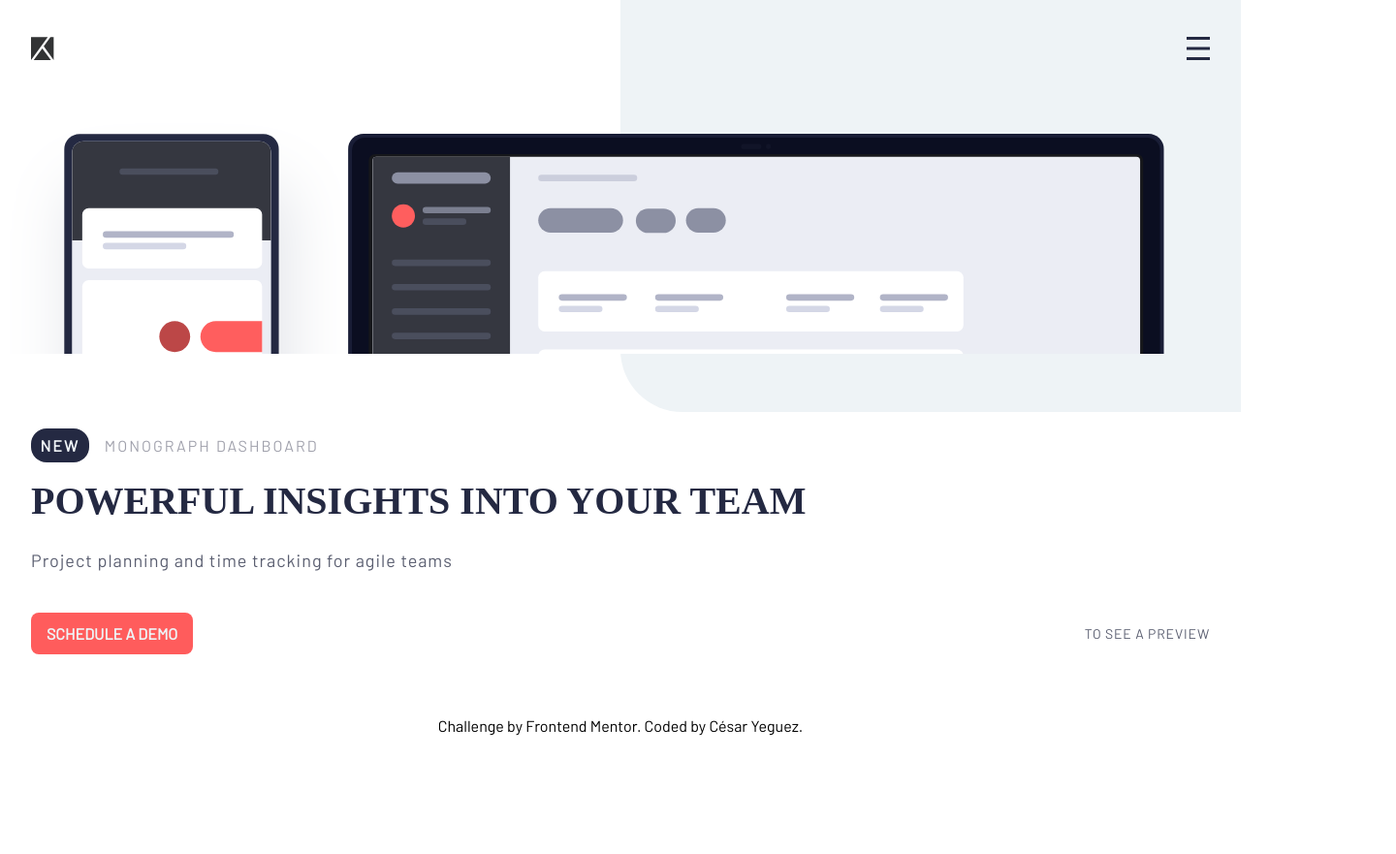
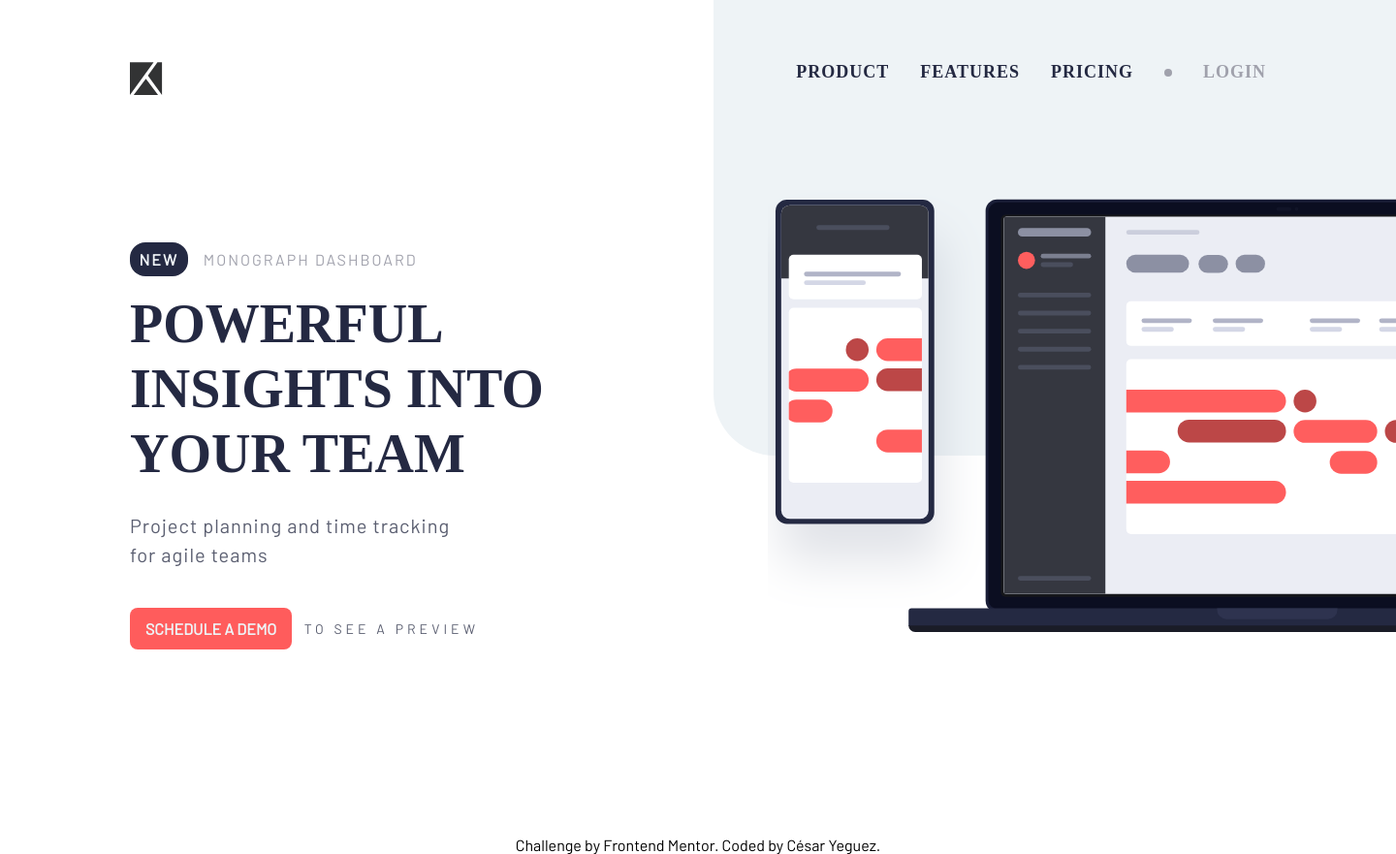
Before and after one commit to cyeguez/-Project-tracking-intro-component, a plain HTML site: page index.html in a window 1280 px wide. Shown: the whole page at 97% size, 1440 px wide, since content can reach past the window. Before the commit the page ends 800 px from the top, so only its background shows below. Drawn offline with Linux system fonts and the light colour scheme; a script that the page names is missing; a web font is replaced by a local one.

Commit message:
Se agrega js al boton del menu, se agregan estilos para modo tablet y desktop

```diff
--- a/index.html
+++ b/index.html
@@ -31,21 +31,23 @@
         src="./images/icon-hamburger.svg"
         alt="icono de menu"
         class="header__icon-menu"
+        id="menu-icon"
       />
       <img
         src="./images/icon-close.svg"
         alt="icono de cerrado"
         class="header__icon-close"
+        id="close-icon"
       />
 
-      <nav class="nav">
+      <nav class="nav nav__hidden ">
         <ul class="nav__links">
           <li class="link">Product</li>
           <li class="link">Features</li>
           <li class="link">Pricing</li>
-          <li class="link punto">.</li>
-          <hr class="linea" />
-          <li class="link">Login</li>
+          <li class="link point"></li>
+          <hr class="line" />
+          <li class="link login">Login</li>
         </ul>
       </nav>
     </header>
--- /dev/null
+++ b/js/app.js
@@ -0,0 +1,15 @@
+const menuIcon = document.getElementById("menu-icon");
+const closeIcon = document.getElementById("close-icon");
+const nav = document.querySelector(".nav");
+
+menuIcon.addEventListener("click", () => {
+  nav.classList.remove("nav__hidden");
+  closeIcon.style.display = "block";
+  menuIcon.style.display = "none";
+});
+
+closeIcon.addEventListener("click", () => {
+  nav.classList.add("nav__hidden");
+  closeIcon.style.display = "none";
+  menuIcon.style.display = "block";
+});
--- a/styles/style.css
+++ b/styles/style.css
@@ -4,6 +4,7 @@
   --Dark-Grayish-Blue: hsl(230, 11%, 40%);
   --Grayish-Blue: hsl(231, 7%, 65%);
   --Light-Grayish-Blue: hsl(207, 33%, 95%);
+  --White: hsl(0, 0%, 100%);
 
   /* Font */
   --Barlow: "Barlow";
@@ -26,6 +27,7 @@ body {
   height: 425px;
   border-radius: 0 0 0 64px;
 }
+/* HEADER */
 
 header {
   display: flex;
@@ -34,18 +36,85 @@ header {
 }
 
 .header__logo,
-.header__icon-menu,
 .header__icon-close {
   width: 24px;
   height: 24px;
 }
 
+.header__icon-menu {
+  width: 24px;
+  height: 19px;
+
+  &:hover {
+    cursor: pointer;
+  }
+}
 .header__icon-close {
   display: none;
 }
 
+/* Nav */
+
+.nav__hidden {
+  opacity: 0;
+  display: none;
+}
 .nav {
+  position: absolute;
+  width: 315px;
+  height: 234px;
+  margin-left: -1px;
+  background-color: var(--White);
+  border-radius: 5px;
+  top: 6.0625rem;
+  box-shadow: -3px 2px 13px -2px rgba(0, 0, 0, 0.48);
+  -webkit-box-shadow: -3px 2px 13px -2px rgba(0, 0, 0, 0.48);
+  -moz-box-shadow: -3px 2px 13px -2px rgba(0, 0, 0, 0.48);
+  font-family: var(--Barlow-condensed);
+  font-size: 1.125rem;
+  opacity: 1;
+  transition: display 0.3s, opacity 0.3s;
+  transition-behavior: allow-discrete;
+
+  @starting-style {
+    opacity: 0;
+  }
+}
+
+.nav__links {
+  display: flex;
+  flex-direction: column;
+  padding: 1.5rem;
+  align-items: center;
+  justify-content: center;
+  gap: 1.5rem;
+  text-transform: uppercase;
+  letter-spacing: 1px;
+  color: var(--Very-Dark-Blue);
+  font-weight: 900;
+
+  & .link:hover {
+    cursor: pointer;
+    text-decoration-line: underline;
+  }
+}
+
+.point {
   display: none;
+}
+
+.line {
+  width: 100%;
+  height: 1px;
+  background-color: var(--Grayish-Blue);
+  margin: 0.5rem 0;
+  opacity: 0.4;
+}
+
+.login {
+  color: var(--Grayish-Blue);
+  font-weight: 600;
+  text-decoration: none;
 }
 
 /* MAIN */
@@ -106,6 +175,7 @@ main {
   align-items: center;
   justify-content: space-between;
   text-transform: uppercase;
+  color: var(--Dark-Grayish-Blue);
 }
 
 .promo__button {
@@ -126,12 +196,170 @@ main {
   letter-spacing: 0.8px;
 }
 
-
 footer {
   margin-top: 4rem;
   display: flex;
   justify-content: space-around;
   text-align: center;
   margin-bottom: 2rem;
+}
 
+/* Dispositivos móviles (hasta 600px) */
+@media (max-width: 600px) {
+  body {
+    margin-inline: 1rem;
+    font-size: 15px;
+  }
+  .nav {
+    width: 90vw;
+    left: 50%;
+    transform: translateX(-50%);
+    top: 4rem;
+    height: auto;
+  }
+  .main__illustration {
+    margin: 0;
+    height: 180px;
+  }
+  .main__content {
+    margin-top: 40px;
+  }
 }
+
+/* Tablets (601px a 900px) */
+@media (min-width: 601px) and (max-width: 900px) {
+  body {
+    margin-inline: 1.5rem;
+    font-size: 16px;
+  }
+  .nav {
+    width: 70vw;
+    left: 50%;
+    transform: translateX(-50%);
+    top: 5rem;
+    height: auto;
+  }
+  .main__illustration {
+    height: 200px;
+  }
+  .main__content {
+    margin-top: 60px;
+  }
+}
+
+/* Escritorio (más de 900px) */
+@media (min-width: 901px) {
+  body {
+    width: 1440px;
+    height: 800px;
+    margin: 0 auto;
+    position: relative;
+
+  }
+
+  /* DECORATION */
+  .decoration {
+    width: 704px;
+    height: 470px;
+    border-radius: 0 0 0 64px;
+    position: absolute;
+
+    top: -64px;
+    right: 0;
+    z-index: -1;
+    background-color: var(--Light-Grayish-Blue);
+  }
+
+  /* HEADER */
+
+  header {
+    display: flex;
+    justify-content: space-between;
+    margin-top: 64px;
+    padding-inline: 134px;
+  }
+  .header__logo {
+    width: 34px;
+    height: 34px;
+  }
+  .header__icon-menu,
+  .header__icon-close {
+    display: none;
+  }
+  .nav {
+    opacity: 1;
+    display: block;
+    position: relative;
+    top: 0;
+    width: auto;
+    height: auto;
+    margin-left: 0;
+    box-shadow: none;
+    background-color: transparent;
+    border-radius: 0;
+  }
+
+  .nav__links {
+    flex-direction: row;
+    gap: 2rem;
+    padding: 0;
+    justify-content: center;
+    align-items: center;
+  }
+  .point {
+    display: inline;
+    width: 8px;
+    height: 8px;
+    background-color: var(--Grayish-Blue);
+    border-radius: 50%;
+    border: none;
+  }
+
+  .line {
+    display: none;
+  }
+
+  /* MAIN */
+
+  .main__illustration {
+    width: 648px;
+    height: 455px;
+    position: absolute;
+    z-index: -1;
+    right: 2rem;
+    top:133px ;
+    background-position: -2.2rem;
+  }
+  .main__content {
+    width: 475px;
+    margin-top: 160px;
+    display: flex;
+    flex-direction: column;
+    justify-content: left;
+    margin-left: 134px;
+  }
+
+  .content__title {
+    width: 475px;
+    font-size: 3.5rem;
+    line-height: 1.2;
+  }
+  .content__subtitle {
+    width: 360px;
+    font-size: 1.25rem;
+    line-height: 1.5;
+  }
+  .content__promo {
+    width: 360px;
+    display: flex;
+    align-items: center;
+    justify-content: space-between;
+  }
+  .promo__text {
+    letter-spacing: 4px;
+  }
+
+  footer {
+    margin-top: 12rem;
+  }
+}
```
Also changed, not shown: design/mobile-navigation.jpg.
